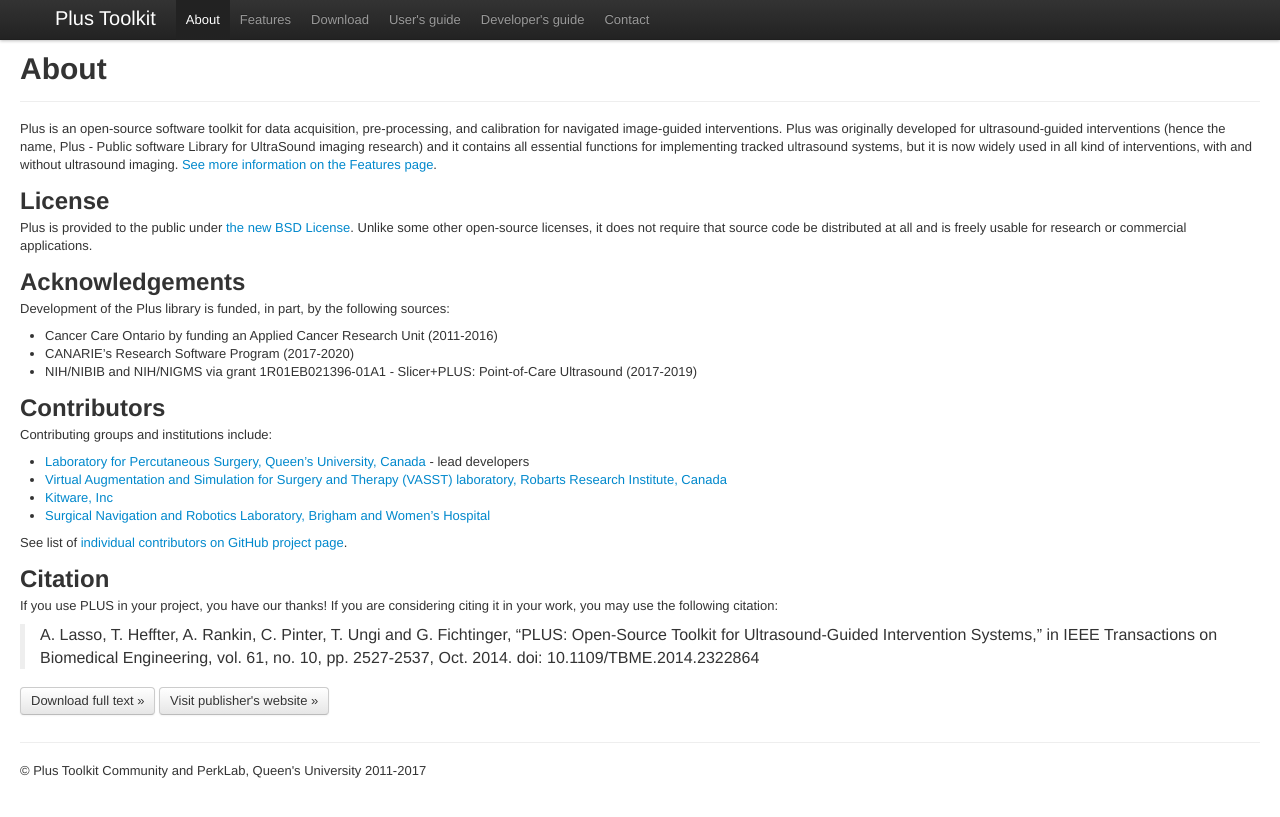
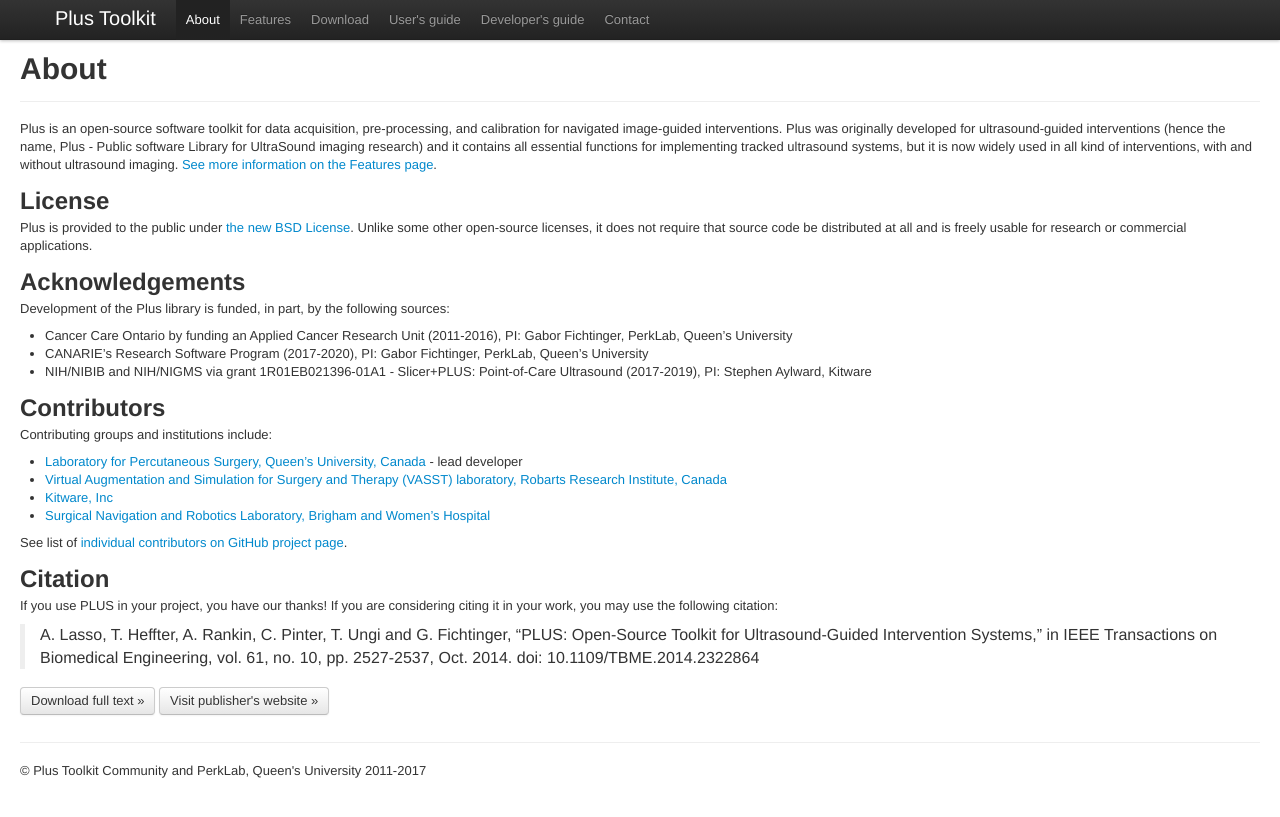
Before and after one commit to PlusToolkit/plustoolkit.github.io, a Jekyll site: the page built from about.md, in a window 1280 px wide. Shown: the top 817 px of the page. Built offline with Jekyll 4.4.1, drawn with Linux system fonts in a browser that asks for light colours.

Commit message:
Updated about page

```diff
--- a/about.md
+++ b/about.md
@@ -17,15 +17,15 @@
 ----------------
 
 Development of the Plus library is funded, in part, by the following sources:
-- Cancer Care Ontario by funding an Applied Cancer Research Unit (2011-2016)
-- CANARIE’s Research Software Program (2017-2020)
-- NIH/NIBIB and NIH/NIGMS via grant 1R01EB021396-01A1 - Slicer+PLUS: Point-of-Care Ultrasound (2017-2019)
+- Cancer Care Ontario by funding an Applied Cancer Research Unit (2011-2016), PI: Gabor Fichtinger, PerkLab, Queen's University
+- CANARIE’s Research Software Program (2017-2020), PI: Gabor Fichtinger, PerkLab, Queen's University
+- NIH/NIBIB and NIH/NIGMS via grant 1R01EB021396-01A1 - Slicer+PLUS: Point-of-Care Ultrasound (2017-2019), PI: Stephen Aylward, Kitware
 
 Contributors
 ------------
 
 Contributing groups and institutions include:
-* [Laboratory for Percutaneous Surgery, Queen's University, Canada](http://perk.cs.queensu.ca) - lead developers
+* [Laboratory for Percutaneous Surgery, Queen's University, Canada](http://perk.cs.queensu.ca) - lead developer
 * [Virtual Augmentation and Simulation for Surgery and Therapy (VASST) laboratory, Robarts Research Institute, Canada](http://www.imaging.robarts.ca/petergrp/Research)
 * [Kitware, Inc](https://www.kitware.com)
 * [Surgical Navigation and Robotics Laboratory, Brigham and Women's Hospital](http://snr.spl.harvard.edu)
```
